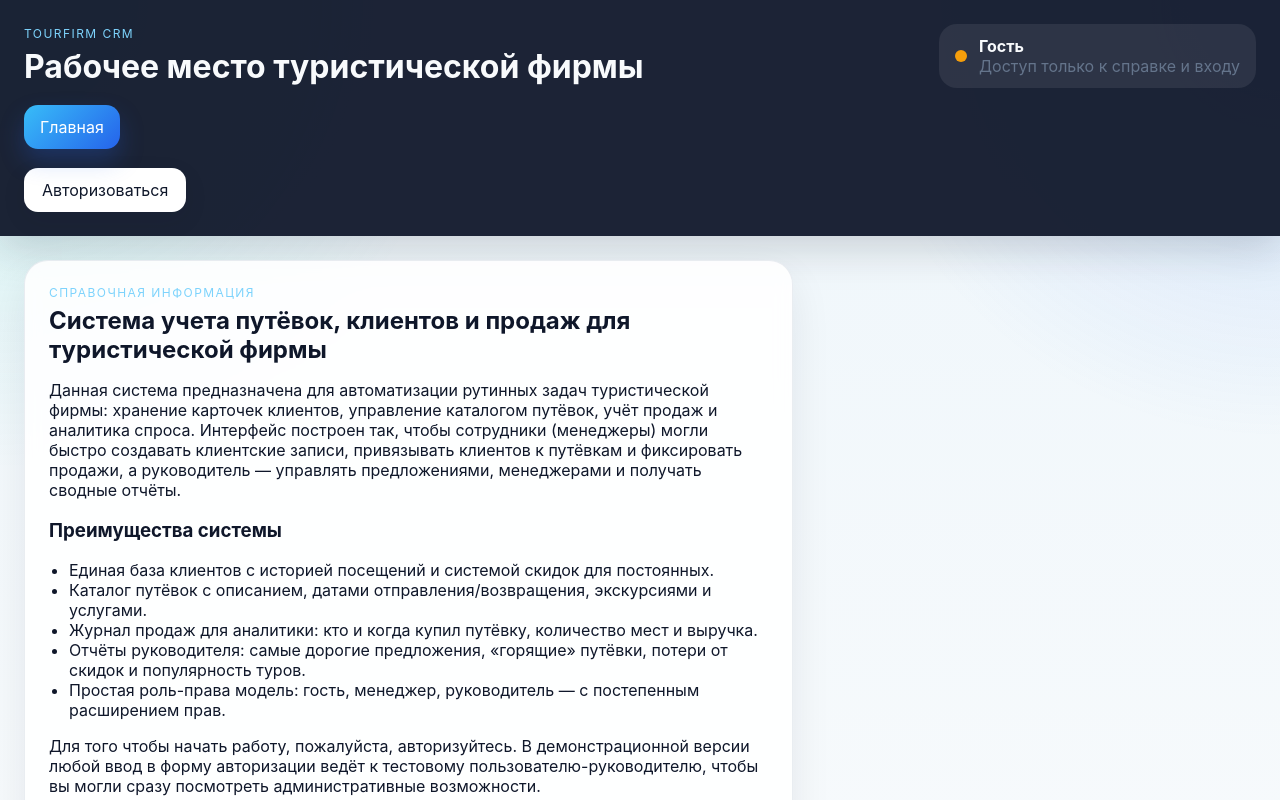
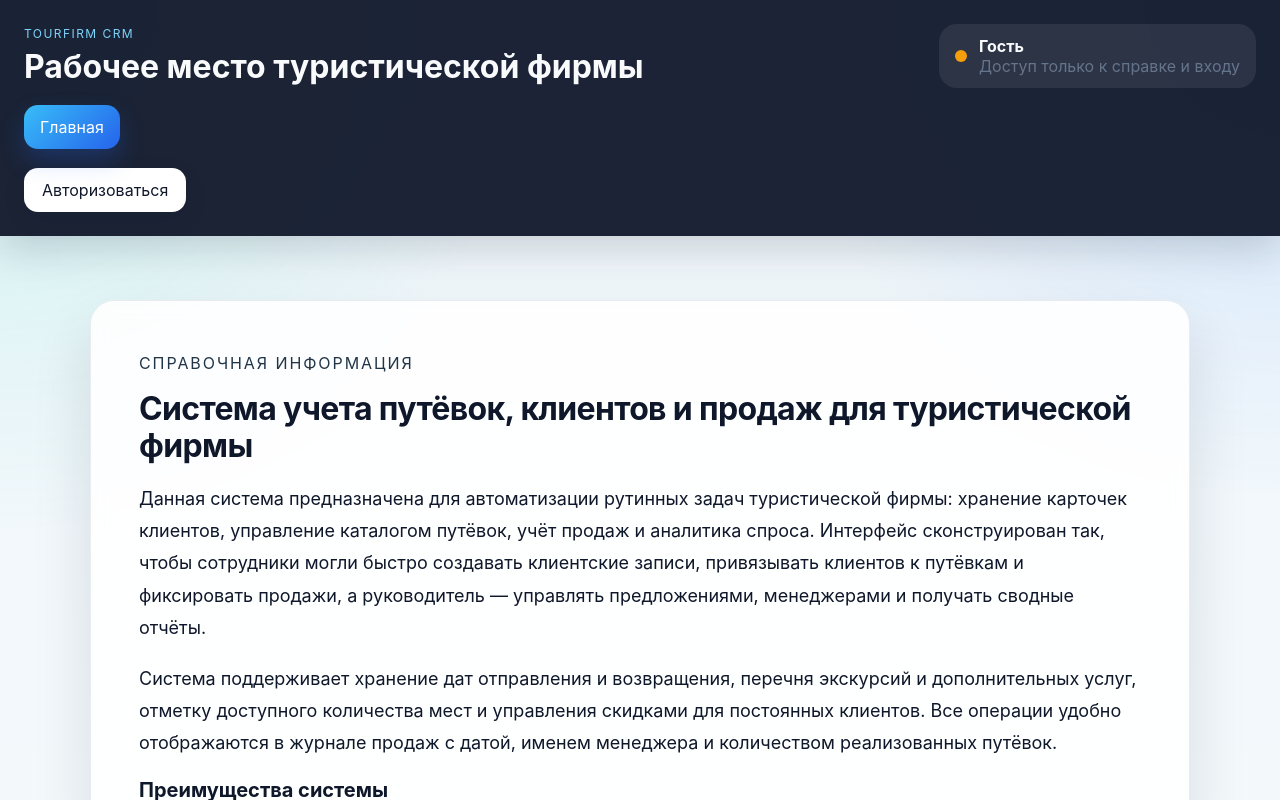
Before and after one commit to Larembra/TourFirm, a React (Create React App) app in the folder frontend/: page / in a window 1280 px wide. Shown: the top 800 px of the page. Built offline with nearby package versions, Linux system fonts and the light colour scheme.

Commit message:
feat: update homepage and auth design

```diff
--- a/frontend/src/App.css
+++ b/frontend/src/App.css
@@ -1,9 +1,9 @@
 .app-shell {
   min-height: 100vh;
   background:
-    radial-gradient(circle at top left, rgba(45, 212, 191, 0.18), transparent 30%),
-    radial-gradient(circle at top right, rgba(59, 130, 246, 0.18), transparent 28%),
-    linear-gradient(180deg, #eef6fb 0%, #f7fafc 100%);
+          radial-gradient(circle at top left, rgba(45, 212, 191, 0.18), transparent 30%),
+          radial-gradient(circle at top right, rgba(59, 130, 246, 0.18), transparent 28%),
+          linear-gradient(180deg, #eef6fb 0%, #f7fafc 100%);
   color: #0f172a;
 }
 
@@ -475,3 +475,117 @@ textarea:focus {
     align-items: flex-start;
   }
 }
+
+.centered-page {
+  display: flex;
+  align-items: center;
+  justify-content: center;
+  padding: 40px 16px;
+  min-height: calc(100vh - 160px);
+}
+
+.centered-card {
+  width: 720px;
+  max-width: calc(100% - 32px);
+}
+
+
+.hero-panel-large {
+  padding: 48px;
+  border-radius: 24px;
+  max-width: 1100px;
+  width: min(1100px, 94%);
+  box-shadow: 0 28px 60px rgba(15, 23, 42, 0.12);
+}
+
+.hero-panel-large h2 {
+  font-size: 32px;
+  line-height: 1.15;
+  margin-bottom: 14px;
+  letter-spacing: -0.02em;
+}
+
+.hero-panel-large .lead {
+  font-size: 18px;
+  line-height: 1.8;
+  color: #0f172a;
+  margin-bottom: 14px;
+}
+
+.hero-panel-large p {
+  font-size: 16px;
+  line-height: 1.75;
+  color: #213547;
+  margin-bottom: 14px;
+}
+
+.hero-panel-large h3 {
+  font-size: 20px;
+  margin-top: 18px;
+  margin-bottom: 10px;
+}
+
+.enhanced-list li {
+  font-size: 16px;
+  line-height: 1.7;
+  margin-bottom: 10px;
+  color: #213547;
+}
+
+.centered-card {
+  width: min(1100px, 95%);
+  max-width: 1100px;
+}
+
+@media (max-width: 1100px) {
+  .hero-panel-large {
+    padding: 30px;
+    width: calc(100% - 32px);
+    border-radius: 18px;
+  }
+
+  .hero-panel-large h2 {
+    font-size: 24px;
+  }
+
+  .hero-panel-large .lead,
+  .hero-panel-large p,
+  .enhanced-list li {
+    font-size: 15px;
+  }
+}
+
+
+.enhanced-list li {
+  font-size: 18px;
+  line-height: 1.8;
+  margin-bottom: 10px;
+  color: #213547;
+}
+
+.lead-cta {
+  font-size: 20px;
+  line-height: 1.8;
+  font-weight: 700;
+  text-align: center;
+  margin-top: 18px;
+  margin-bottom: 8px;
+  color: #0f172a;
+}
+
+.hero-actions {
+  display: flex;
+  justify-content: center;
+  gap: 12px;
+  margin-top: 8px;
+}
+
+@media (max-width: 1100px) {
+  .enhanced-list li {
+    font-size: 16px;
+  }
+
+  .lead-cta {
+    font-size: 18px;
+  }
+}
--- a/frontend/src/pages/AuthPage.js
+++ b/frontend/src/pages/AuthPage.js
@@ -14,14 +14,11 @@ const AuthPage = ({ onLogin }) => {
   };
 
   return (
-    <section className="page-shell auth-layout">
-      <article className="panel">
-        <p className="eyebrow">Вход в тестовый режим</p>
+      <section className="page-shell auth-layout centered-page">
+        <article className="panel centered-card">
+          <p className="eyebrow">Вход в систему</p>
           <h2>Авторизация и регистрация</h2>
-        <p className="muted-text">
-          Это заглушка без backend: любые введённые данные переводят в один и тот же тестовый
-          аккаунт руководителя.
-        </p>
+
           <form className="auth-form" onSubmit={submit}>
             <label>
               Логин
@@ -47,7 +44,7 @@ const AuthPage = ({ onLogin }) => {
             </label>
             <div className="form-actions">
               <button type="submit" className="primary-button">
-              Войти как руководитель
+                Войти
               </button>
               <button type="button" className="secondary-button" onClick={onLogin}>
                 Зарегистрироваться
@@ -55,15 +52,6 @@ const AuthPage = ({ onLogin }) => {
             </div>
           </form>
         </article>
-
-      <aside className="panel accent-panel">
-        <h3>Тестовый пользователь</h3>
-        <ul className="bullet-list">
-          <li>Роль: руководитель</li>
-          <li>Функции менеджера доступны автоматически</li>
-          <li>Сведения хранятся в браузере и без сервера</li>
-        </ul>
-      </aside>
       </section>
   );
 };
--- a/frontend/src/pages/HomePage.js
+++ b/frontend/src/pages/HomePage.js
@@ -1,32 +1,36 @@
 import React from 'react';
 
 const HomePage = ({ onAuth }) => (
-  <section className="page-shell hero-grid">
-    <article className="hero-panel">
+    <section className="page-shell hero-grid centered-page">
+      <article className="hero-panel centered-card hero-panel-large">
         <p className="eyebrow">Справочная информация</p>
         <h2>Система учета путёвок, клиентов и продаж для туристической фирмы</h2>
 
-      <p>
+        <p className="lead">
           Данная система предназначена для автоматизации рутинных задач туристической фирмы:
-        хранение карточек клиентов, управление каталогом путёвок, учёт продаж и аналитика
-        спроса. Интерфейс построен так, чтобы сотрудники (менеджеры) могли быстро создавать
-        клиентские записи, привязывать клиентов к путёвкам и фиксировать продажи, а
-        руководитель — управлять предложениями, менеджерами и получать сводные отчёты.
+          хранение карточек клиентов, управление каталогом путёвок, учёт продаж и аналитика спроса.
+          Интерфейс сконструирован так, чтобы сотрудники могли быстро создавать клиентские записи,
+          привязывать клиентов к путёвкам и фиксировать продажи, а руководитель — управлять предложениями,
+          менеджерами и получать сводные отчёты.
+        </p>
+
+        <p className="lead">
+          Система поддерживает хранение дат отправления и возвращения, перечня экскурсий и дополнительных услуг,
+          отметку доступного количества мест и управления скидками для постоянных клиентов. Все операции
+          удобно отображаются в журнале продаж с датой, именем менеджера и количеством реализованных путёвок.
         </p>
 
         <h3>Преимущества системы</h3>
-      <ul className="bullet-list">
-        <li>Единая база клиентов с историей посещений и системой скидок для постоянных.</li>
-        <li>Каталог путёвок с описанием, датами отправления/возвращения, экскурсиями и услугами.</li>
-        <li>Журнал продаж для аналитики: кто и когда купил путёвку, количество мест и выручка.</li>
-        <li>Отчёты руководителя: самые дорогие предложения, «горящие» путёвки, потери от скидок и популярность туров.</li>
-        <li>Простая роль-права модель: гость, менеджер, руководитель — с постепенным расширением прав.</li>
+        <ul className="bullet-list enhanced-list">
+          <li>Единая база клиентов с системой скидок для постоянных клиентов.</li>
+          <li>Каталог путёвок с детальными карточками: город, даты, включённые услуги, дополнительные опции.</li>
+          <li>Журнал продаж для аналитики: кто и когда купил путёвку, количество мест, выручка и применённые скидки.</li>
+          <li>Отчёты руководителя для наблюдения за работой турфирмы.</li>
+          <li>Простой и понятный интерфейс для быстрой работы.</li>
         </ul>
 
-      <p>
-        Для того чтобы начать работу, пожалуйста, авторизуйтесь. В демонстрационной версии
-        любой ввод в форму авторизации ведёт к тестовому пользователю-руководителю, чтобы вы
-        могли сразу посмотреть административные возможности.
+        <p className="lead lead-cta">
+          Для того чтобы начать работу, пожалуйста, авторизуйтесь.
         </p>
 
         <div className="hero-actions">
```
Lines whose indentation alone changed are shown as unchanged.
